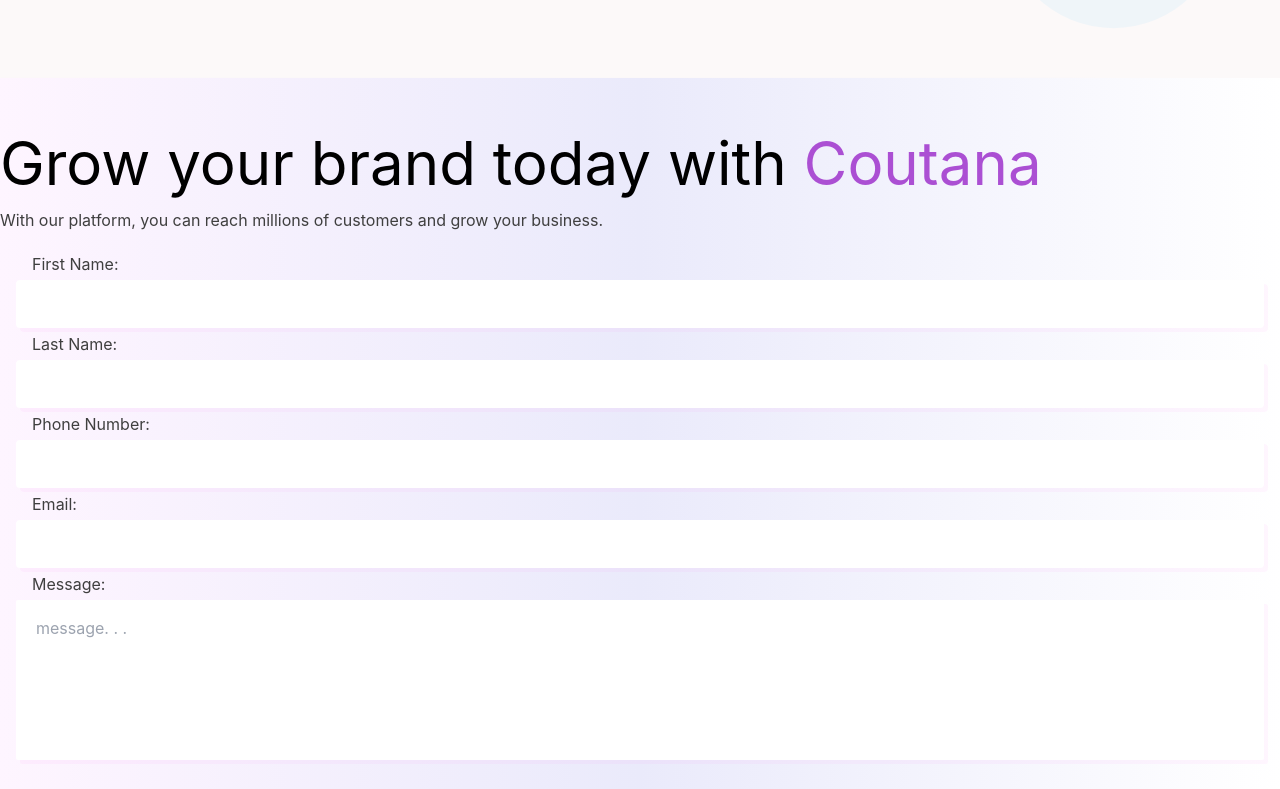
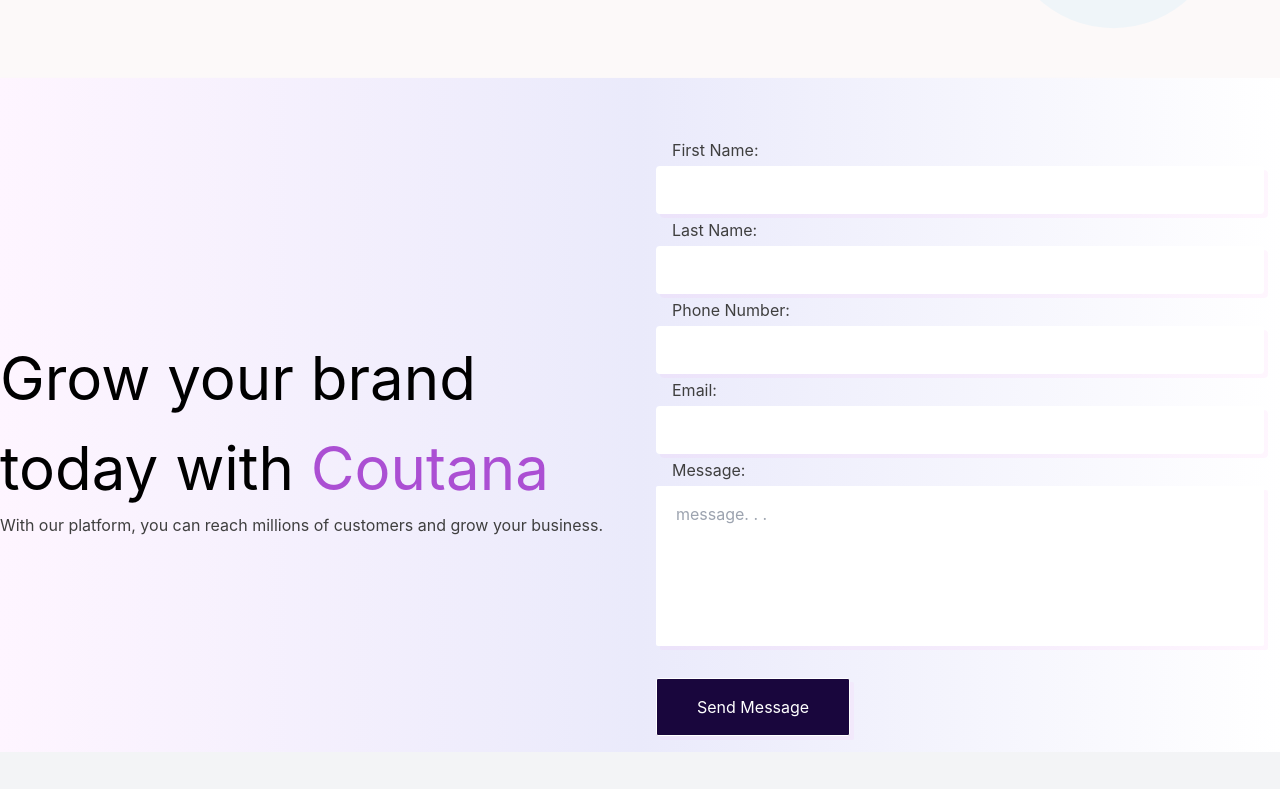
Before and after one commit to VictoryOmowumi/Coutana-Landing-Next, a Next.js app: page / in a window 1280 px wide. Shown: the part 1391-2180 px from the top of the page. Built offline with nearby package versions, Linux system fonts and the light colour scheme.

Commit message:
about page and partners page

```diff
--- a/components/partner.jsx
+++ b/components/partner.jsx
@@ -1,7 +1,7 @@
 export const Partner = () => {
   return (
     <div className="">
-      <div className="container grid grid-cols-2 justify-center items-center mx-auto md:grid-cols-1 sm:grid-cols-1">
+      <div className="container grid grid-cols-2 justify-center items-center mx-auto max-w-screen-sm:grid-cols-1">
         <div className=" col-span-1 ">
           <p className=" text-6xl leading-normal ">
             Grow your brand today with{" "}
```
